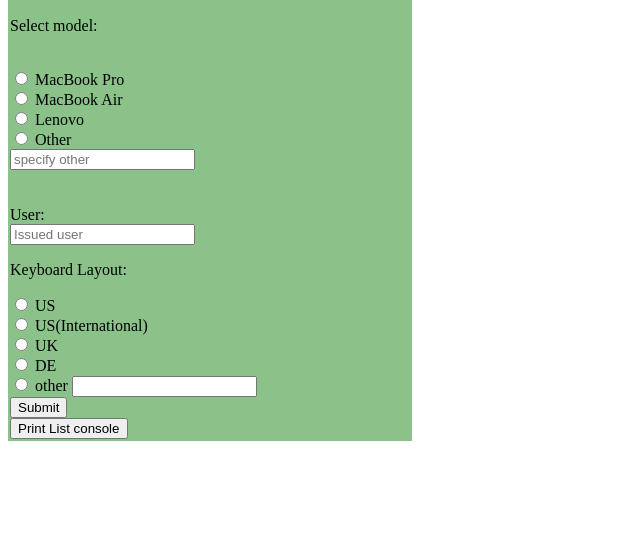
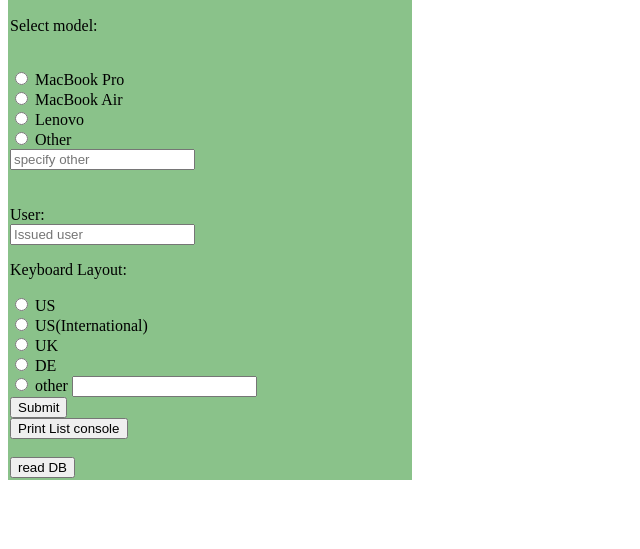
Before and after one commit to 2020Rbert/_dev_work, a Flask app: page / in a window 1280 px wide. Shown: the part 81-630 px from the top of the page, without its empty margins (0-640 px from the left). Run offline with Flask 3, Linux system fonts and the light colour scheme.

Commit message:
add button "read DB"

```diff
--- a/templates/index.html
+++ b/templates/index.html
@@ -49,6 +49,9 @@
 
     <form action="/debug_list" method="GET">
         <button type="submit" action="/debug_list">Print List console</button>
+    </form> <br>
+    <form action="/read_db" method="GET">
+        <button type="submit" action="/read_db">read DB</button>
     </form>
 
 </div>
```
